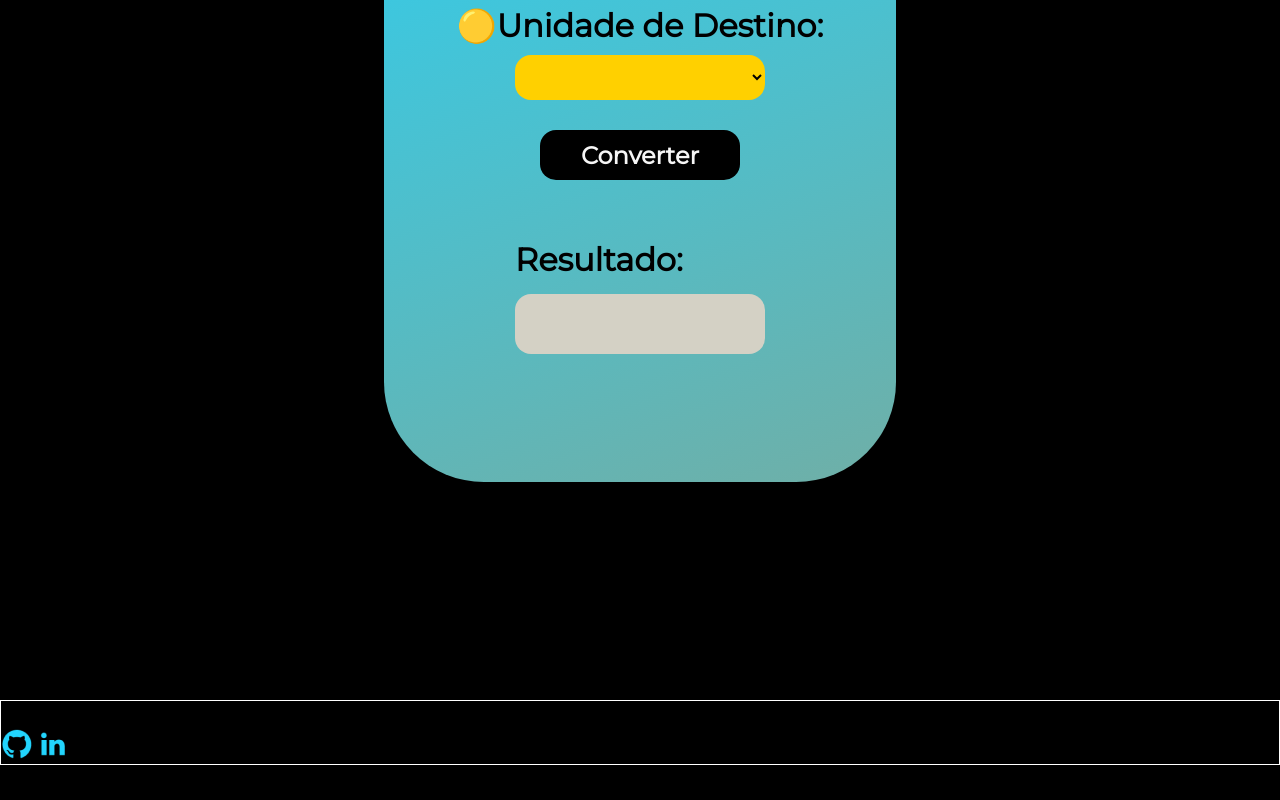
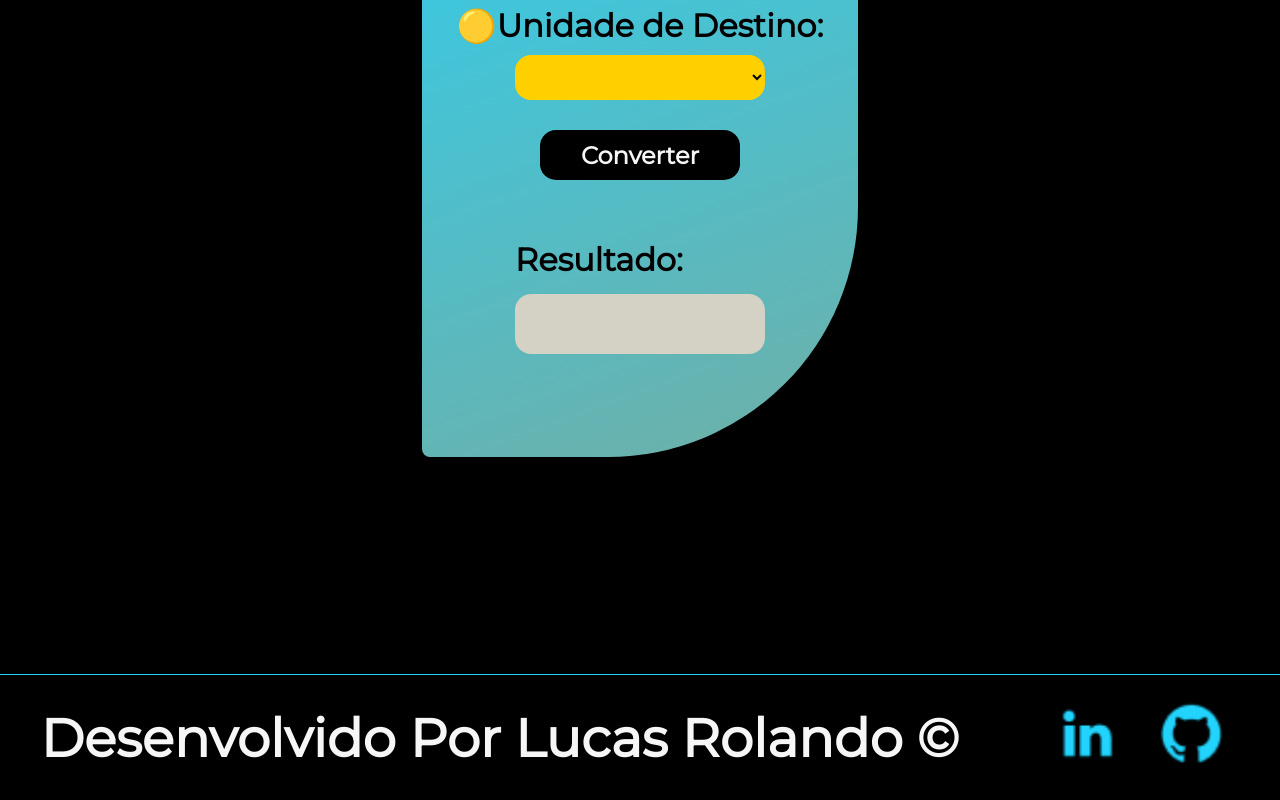
Before and after one commit to lucasrls98/Conversor---Projeto, a plain HTML site: page index.html in a window 1280 px wide. Shown: the part 585-1385 px from the top of the page. Before the commit the page ends 1350 px from the top, so only its background shows below. Drawn offline with nearby package versions, Linux system fonts and the light colour scheme.

Commit message:
feat:finalizando retoques css

```diff
--- a/index.html
+++ b/index.html
@@ -45,10 +45,10 @@
 
     </main>
     <footer>
-        <h2>Desenvolvido Por Lucas Rolando</h2>
+        <h2>Desenvolvido Por Lucas Rolando ©</h2>
         <nav>
-            <a href="#"><img src="./images/Logo Github.png" alt="logo do github"></a>
-            <a href="#"><img src="./images/Logo linkedin.png" alt="logo do linkedin"></a>
+            <a href="#"><img src="./images/Logo linkedin.png" class="logo" alt="logo do linkedin"></a>
+            <a href="#"><img src="./images/Logo Github.png" class="logo" alt="logo do github"></a>
         </nav>
     </footer>
 </body>
--- a/styles/styles.css
+++ b/styles/styles.css
@@ -76,15 +76,18 @@ section{
     flex-direction: column;
     justify-content: center;
     align-items: center;
-    padding: 5% 0% 10% 0%;
-    width: 40%;
+    padding: 5% 0% 8% 0%;
+    width: 34%;
     gap: 10px;
     color: #000000;
     background: var(--background-gradient);
-    border-radius: 100px;
+    border-radius: 8px;
     font-family: var(--second-font);
     font-size: 2rem;
     font-weight: 600;
+    border-top-left-radius: 250px;
+    border-bottom-right-radius: 250px;
+
 
 }
 
@@ -167,6 +170,25 @@ input{
 
 /* Estilos do Footer  */
 footer{
-    border: 1px solid rgb(255, 255, 255);
+    border-top: 1.7px solid var(--third-color);
+    color: var(--second-color);
+    font-family: var(--second-font);
+    display: flex;
+    justify-content: space-around;
+    font-size: 2.2rem;
+    padding: 2% 0;
+    text-align: center;
+    align-items: center;
+}
 
+.logo{
+    margin: 0 15px;
+    width: 65px;
 }
+
+.logo:hover{
+    transform: scale(1.04);
+    transition: .3s;
+    transition: opacity 0.5s ease;
+    opacity: 0.4;
+}
```
